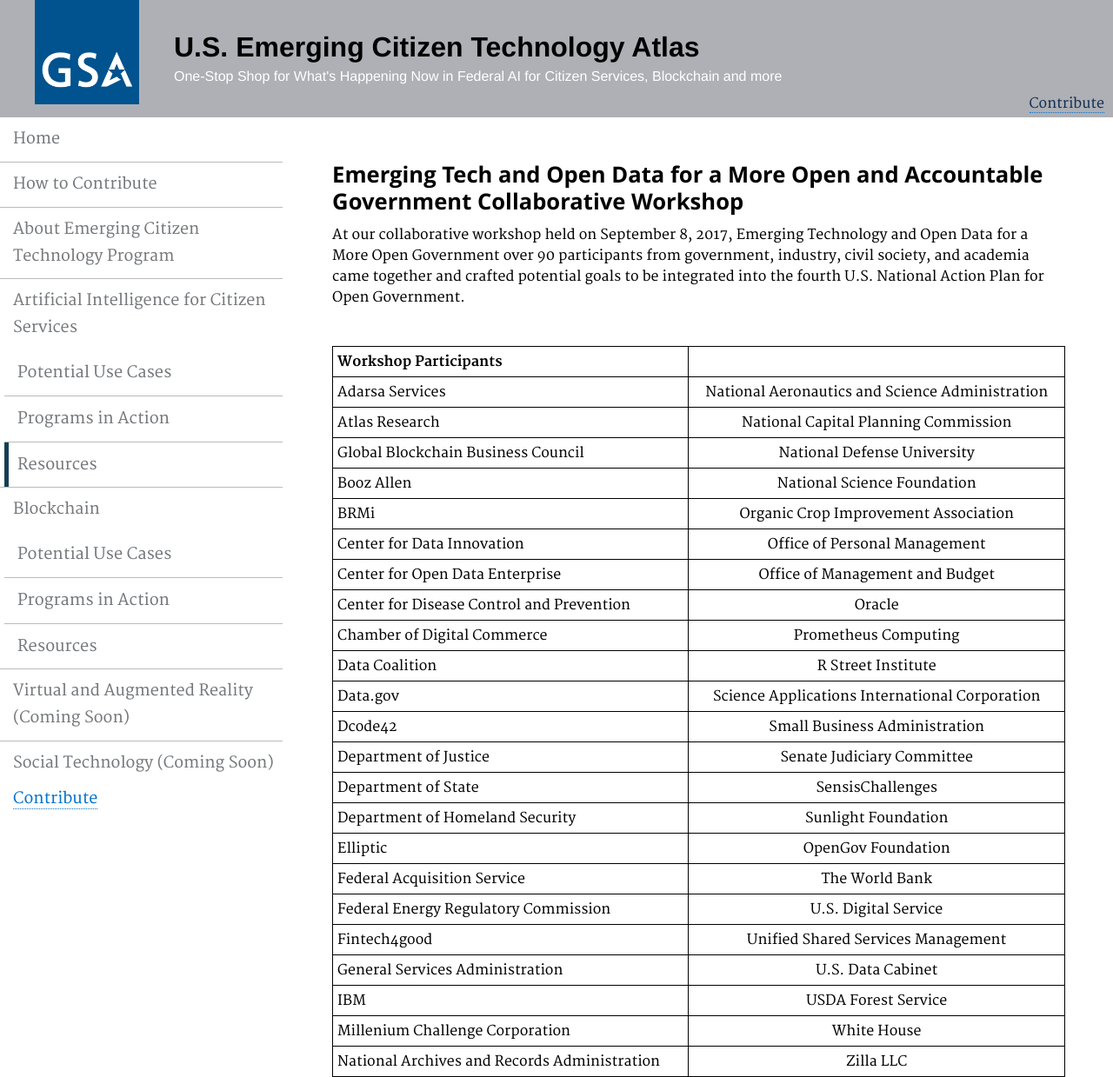
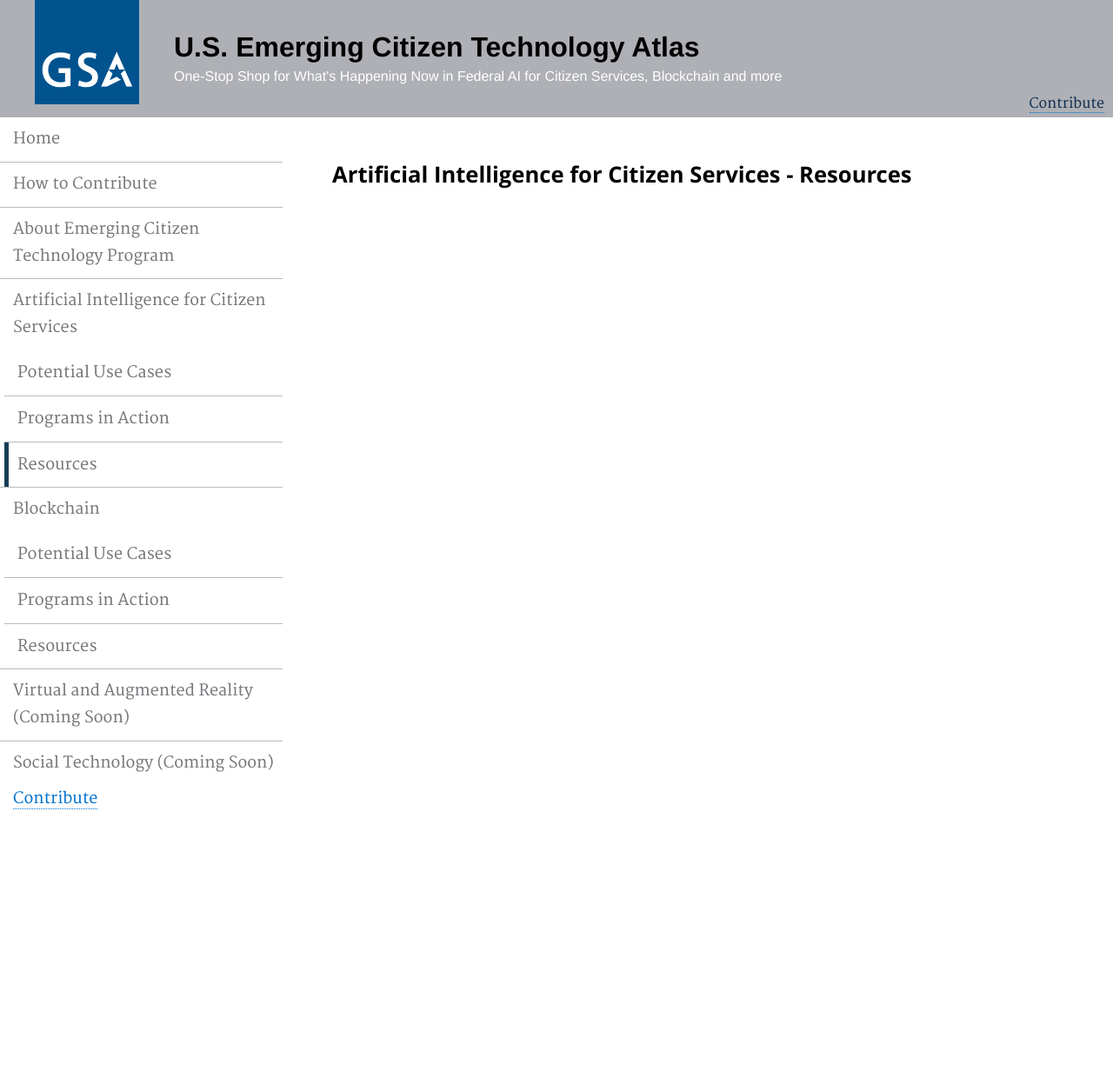
Before and after one commit to GSA/emerging-technology-atlas, a Jekyll site: the page built from pages/workshop.md, in a window 1280 px wide. Shown: the whole page at 87% size. Built offline with Jekyll 4.4.1, drawn with Linux system fonts in a browser that asks for light colours; after the commit the page ends 945 px from its top, so only the background shows below that.

Commit message:
Update workshop.md

```diff
--- a/pages/workshop.md
+++ b/pages/workshop.md
@@ -5,34 +5,4 @@ permalink: /workshop/
 description: ""
 ---
 
-### Emerging Tech and Open Data for a More Open and Accountable Government Collaborative Workshop
-
-<p>At our collaborative workshop held on September 8, 2017, Emerging Technology and Open Data for a More Open Government over 90 participants from government, industry, civil society, and academia came together and crafted potential goals to be integrated into the fourth U.S. National Action Plan for Open Government.</p>
-
-<p> <br> </p>
-
-|                                       Workshop Participants
-| ------------------------------------------------|:-----------------------------------------------:|
-| Adarsa Services                                 | National Aeronautics and Science Administration |
-| Atlas Research                                  | National Capital Planning Commission            |
-| Global Blockchain Business Council              | National Defense University                     |
-| Booz Allen                                      | National Science Foundation                     |
-| BRMi                                            | Organic Crop Improvement Association            |
-| Center for Data Innovation                      | Office of Personal Management                   |
-| Center for Open Data Enterprise                 | Office of Management and Budget                 |
-| Center for Disease Control and Prevention       | Oracle                                          |
-| Chamber of Digital Commerce                     | Prometheus Computing                            |
-| Data Coalition                                  | R Street Institute                              |
-| Data.gov                                        | Science Applications International Corporation  |
-| Dcode42                                         | Small Business Administration                   |
-| Department of Justice                           | Senate Judiciary Committee                      |
-| Department of State                             | SensisChallenges                                |
-| Department of Homeland Security                 | Sunlight Foundation                             |
-| Elliptic                                        | OpenGov Foundation                              |
-| Federal Acquisition Service                     | The World Bank                                  |
-| Federal Energy Regulatory Commission            | U.S. Digital Service                            |
-| Fintech4good                                    | Unified Shared Services Management              |
-| General Services Administration                 | U.S. Data Cabinet                               |
-| IBM                                             | USDA Forest Service                             |
-| Millenium Challenge Corporation                 | White House                                     |
-| National Archives and Records Administration    | Zilla LLC                                       |
+### Artificial Intelligence for Citizen Services - Resources
```
